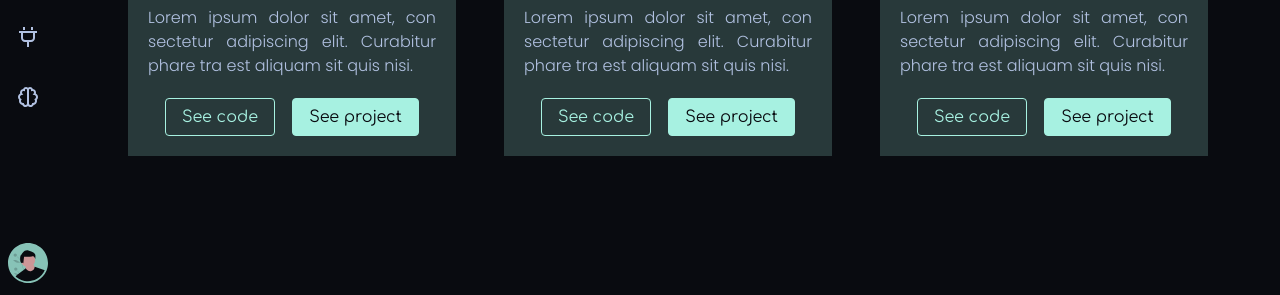
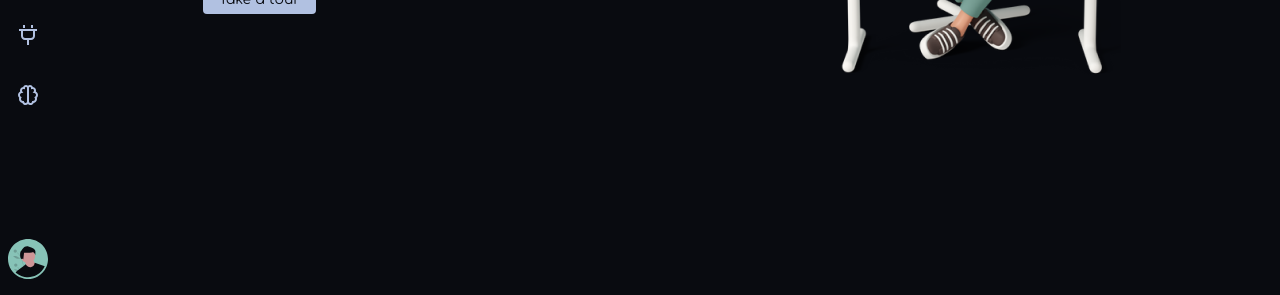
Before and after one commit to brianlewyn/portfolio, a website: page public/index.html in a window 1280 px wide. Shown: the part 505-800 px from the top of the page. Drawn offline with Linux system fonts and the light colour scheme.

Commit message:
Add some adjust of widths & heights

```diff
--- a/public/app.js
+++ b/public/app.js
@@ -1,7 +1,7 @@
-// setTimeout(function() {
-//    const Loading = document.querySelector('.Loading')
-//    Loading.classList.add('hidden')
-// }, 2000);
+setTimeout(function() {
+   const Loading = document.querySelector('.Loading')
+   Loading.classList.add('hidden')
+}, 2000);
 
 const BtnArray = Array.from(document.querySelectorAll('.BoxBtnSection button'))
 const SectionArray = Array.from(document.querySelectorAll('main section'))
--- a/public/index.html
+++ b/public/index.html
@@ -12,9 +12,9 @@
 <body>
 
    <!-- !Loading -->
-   <!-- <div class="Loading">
+   <div class="Loading">
       <img src="img/loader.svg" alt="loader">
-   </div> -->
+   </div>
 
    <!-- !SideBar -->
    <div class="SideBar">
@@ -90,7 +90,7 @@
    <!-- !MainFrame -->
    <main class="MainFrame">
 
-      <section class="Home">
+      <section class="Home Active">
          <article>
 
             <h1>Hello! I'm Brayan</h1>
@@ -142,7 +142,7 @@
          <img src="img/about.png" alt="about">
       </section>
 
-      <section class="Projects Active">
+      <section class="Projects">
          <article>
             <h2>My top three projects</h2>
 
--- a/src/input.css
+++ b/src/input.css
@@ -77,14 +77,6 @@
       flex flex-col justify-center flex-wrap md:flex-row gap-5 md:gap-12
       px-5
    }
-   .Card {
-      @apply
-      flex flex-col justify-center items-center gap-5
-      w-min p-5
-      bg-TealGlass
-      [&_h3]:mr-auto
-      [&_p]:text-justify [&_p]:text-base
-   }
    .ImgTemplate {
       @apply
       flex
@@ -116,6 +108,14 @@
       bg-Gray rounded-md
       [&>a>svg]:SvgLink
    }
+   .Card {
+      @apply
+      flex flex-col justify-center items-center gap-5
+      w-min p-5
+      bg-TealGlass
+      [&_h3]:mr-auto
+      [&_p]:text-justify [&_p]:text-base
+   }
    .PairBtnLink {
       @apply
       flex justify-evenly
@@ -130,6 +130,7 @@
    .Logo {
       @apply
       flex justify-center
+      pt-1 pl-1
       md:[&_a]:hidden
       [&_a]:mr-auto
       [&_svg]:BtnIcon
@@ -143,6 +144,7 @@
    .Admin {
       @apply
       flex justify-center gap-2.5
+      [&_img]:py-1
       [&>div]:AdminDetails
    }
 
@@ -155,6 +157,7 @@
       flex
       md:w-64 md:px-3
       md:[&_a]:inline
+      md:[&_div.BoxBtnSection]:gap-y-4
       md:[&_button]:px-4
       md:[&_button>div]:flex
       md:last:[&>div>div]:flex
@@ -180,7 +183,7 @@
    .SideBar {
       @apply
       fixed top-0 left-0 z-90
-      hidden md:flex flex-col justify-between gap-y-5 overflow-hidden
+      hidden md:flex flex-col justify-between gap-y-5 overflow-x-hidden
       w-72 md:w-14 h-full p-3 md:px-2
       bg-Dark
    }
```
Also changed, not shown: public/style.css.
